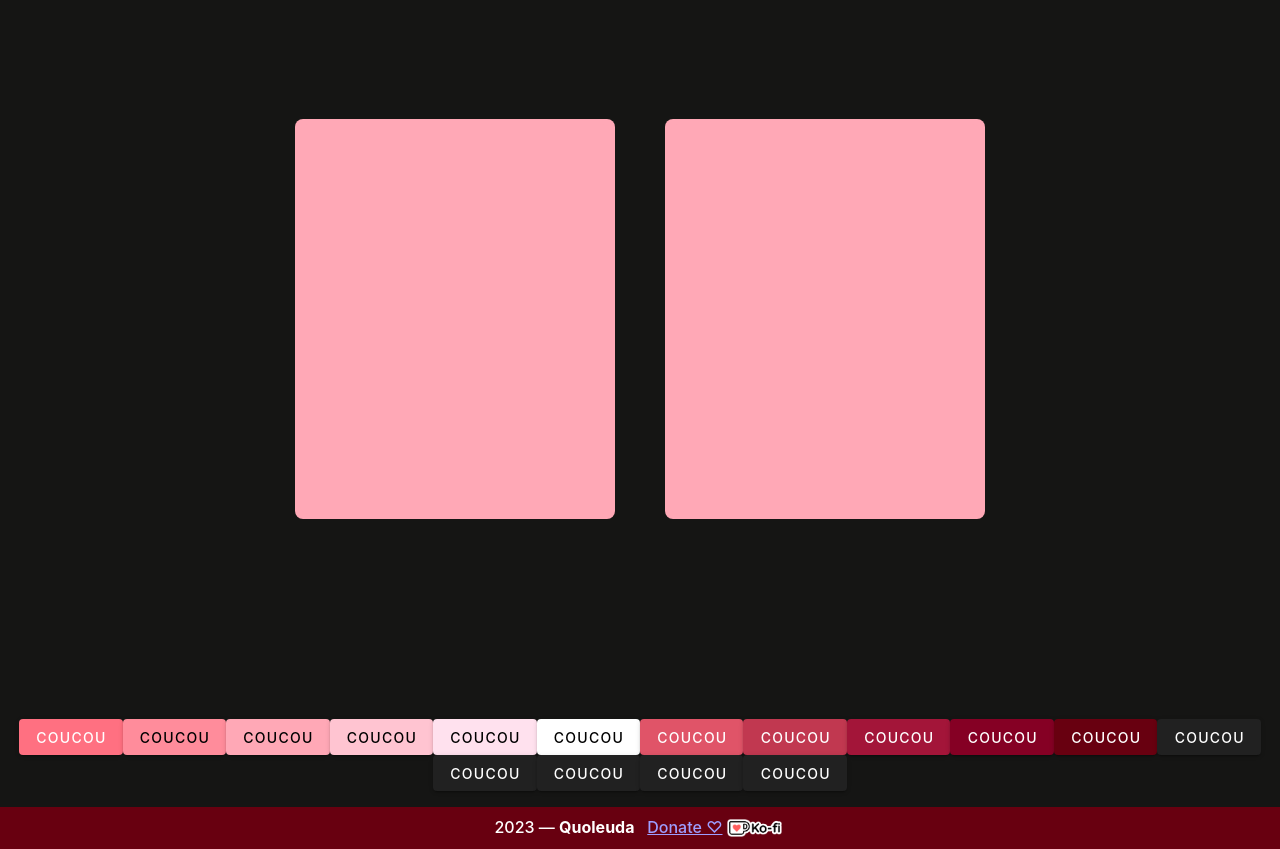
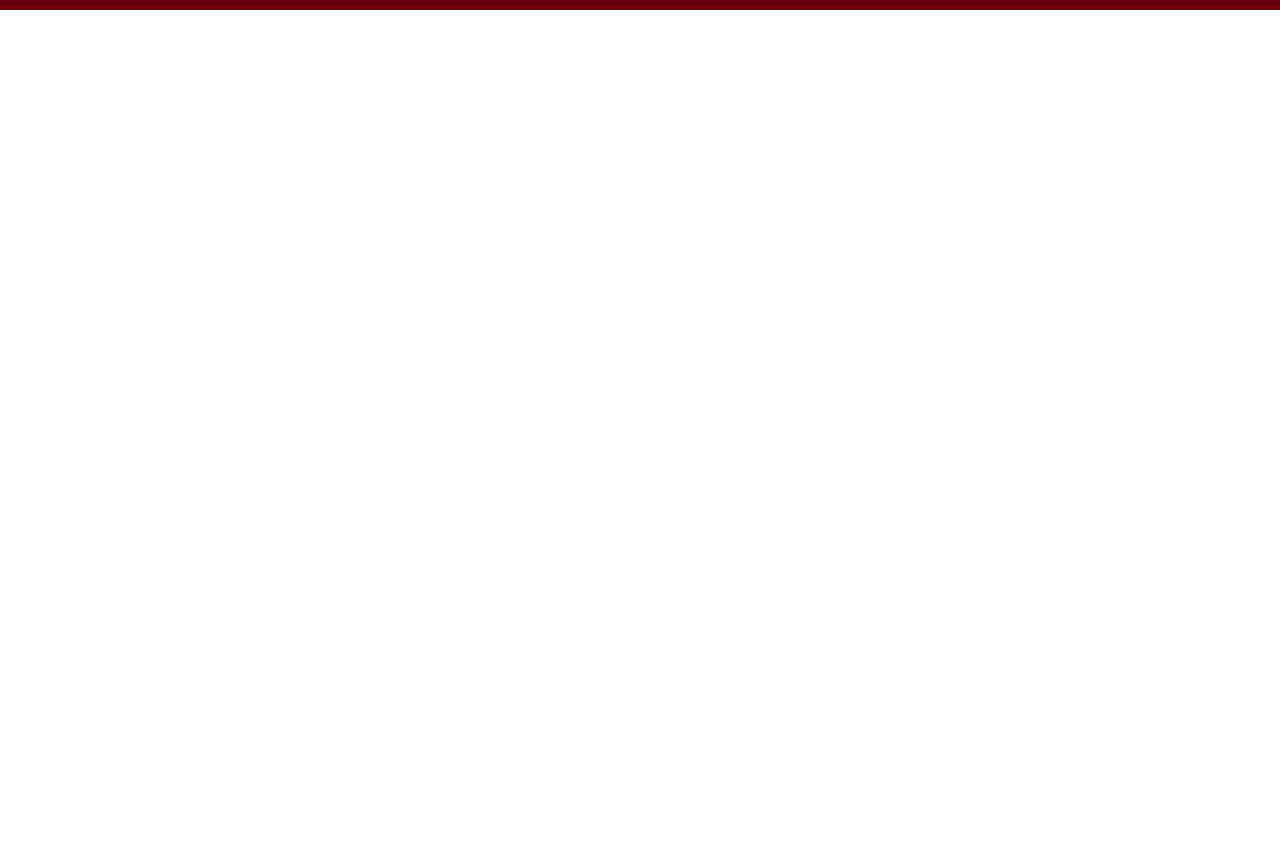
Before and after one commit to gabrielle-mlt/quoleuda, a Vue app: page /quiz-menu in a window 1280 px wide. Shown: the part 790-1639 px from the top of the page. After the commit the page ends 800 px from the top, so only its background shows below. Built offline with nearby package versions, Linux system fonts and the light colour scheme.

Commit message:
chore: (oups) remove forgotten ui tests

```diff
--- a/src/pages/QuizMenu.vue
+++ b/src/pages/QuizMenu.vue
@@ -60,64 +60,16 @@
       </v-col>
     </v-row>
 
-    <div class="custom-container">
+    <!--    <div class="custom-container">
           <div
             class="custom-card"
-        style="--clr:#ff0;"
+            style="&#45;&#45;clr:#ff0;"
           />
           <div
             class="custom-card"
-        style="--clr:#f00;"
+            style="&#45;&#45;clr:#f00;"
           />
-    </div>
-    <v-btn color="primary">
-      Coucou
-    </v-btn>
-    <v-btn color="primary-lighten-1">
-      Coucou
-    </v-btn>
-    <v-btn color="primary-lighten-2">
-      Coucou
-    </v-btn>
-    <v-btn color="primary-lighten-3">
-      Coucou
-    </v-btn>
-    <v-btn color="primary-lighten-4">
-      Coucou
-    </v-btn>
-    <v-btn color="primary-lighten-5">
-      Coucou
-    </v-btn>
-    <v-btn color="primary-darken-1">
-      Coucou
-    </v-btn>
-    <v-btn color="primary-darken-2">
-      Coucou
-    </v-btn>
-    <v-btn color="primary-darken-3">
-      Coucou
-    </v-btn>
-    <v-btn color="primary-darken-4">
-      Coucou
-    </v-btn>
-    <v-btn color="primary-darken-5">
-      Coucou
-    </v-btn>
-    <v-btn color="primary-accent-1">
-      Coucou
-    </v-btn>
-    <v-btn color="primary-accent-2">
-      Coucou
-    </v-btn>
-    <v-btn color="primary-accent-3">
-      Coucou
-    </v-btn>
-    <v-btn color="primary-accent-4">
-      Coucou
-    </v-btn>
-    <v-btn color="primary-accent-5">
-      Coucou
-    </v-btn>
+        </div>-->
   </v-container>
 </template>
 
```
Lines whose indentation alone changed are shown as unchanged.
